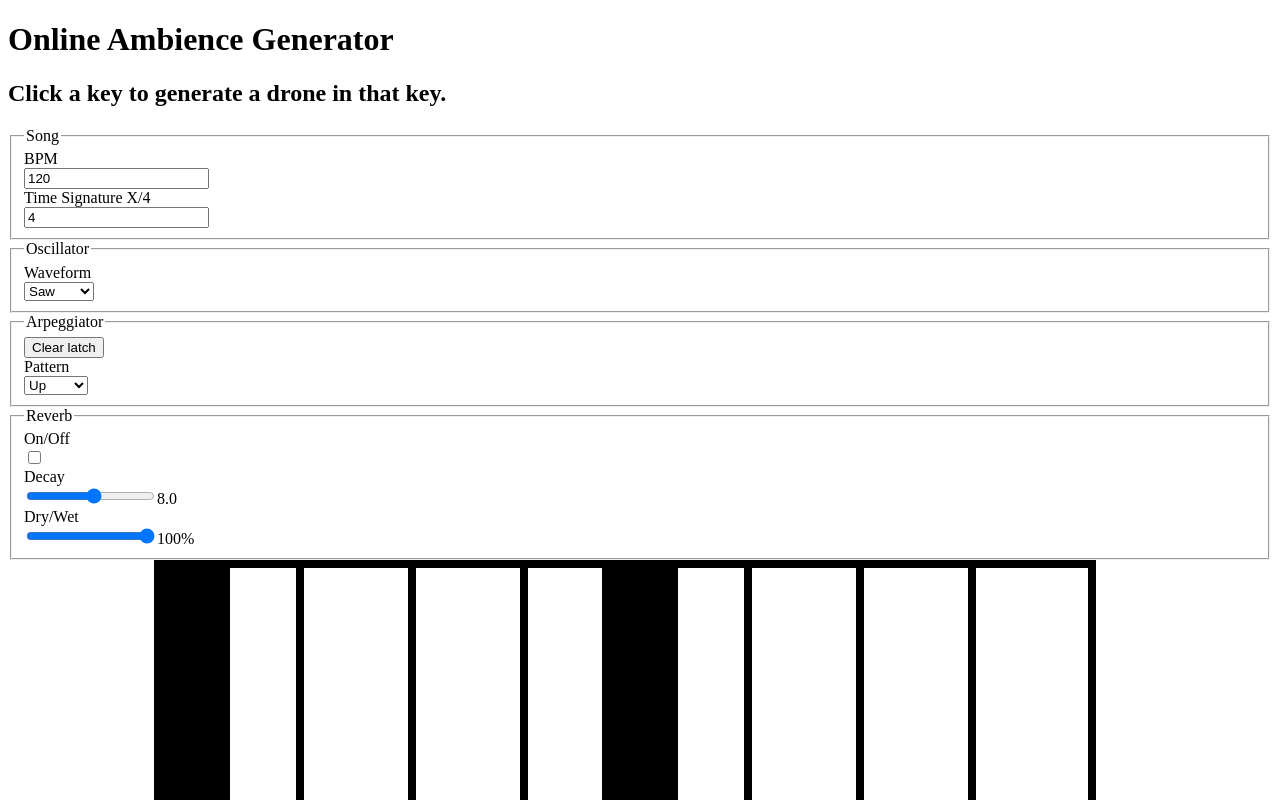
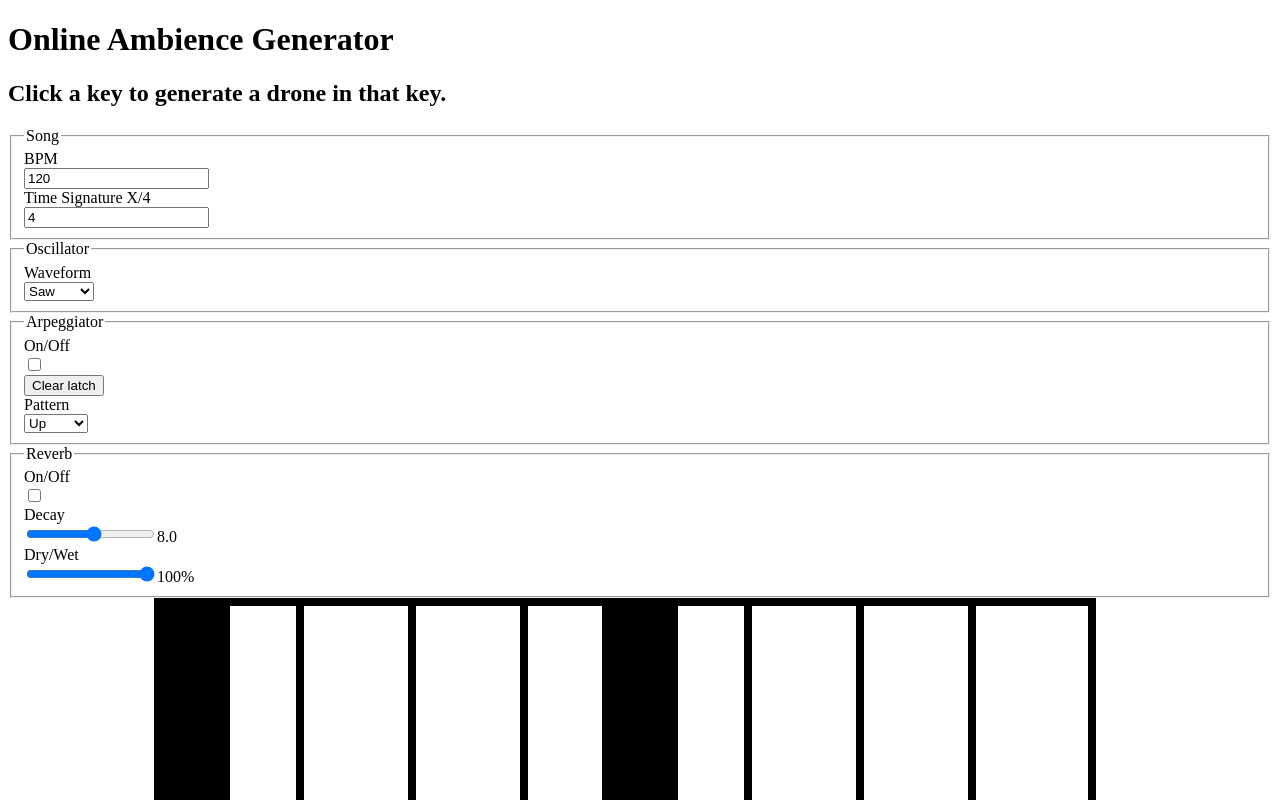
Before and after one commit to xow/ambience, a Next.js app: page / in a window 1280 px wide. Shown: the top 800 px of the page. Built offline with nearby package versions, Linux system fonts and the light colour scheme.

Commit message:
#24 Arp on/off

```diff
--- a/src/DAW/Presets.ts
+++ b/src/DAW/Presets.ts
@@ -30,6 +30,7 @@ export const presets: Record<string, IDawSettings> = {
     chord: { noteOffsets: [-12, -5, 0, 2, 4, 7, 12] }, // 1, 5, 1, 2, 3, 5, 1
     transpose: { semiTones: 12, shouldOutputDry: true },
     arpeggiator: {
+      isOn: true,
       noteDenominator: 8,
       gate: 1,
       style: 'up',
--- a/src/components/SynthControls.tsx
+++ b/src/components/SynthControls.tsx
@@ -58,6 +58,18 @@ function SynthControls({ controls }: IProps) {
         />
       </PluginControl>
       <PluginControl pluginName="Arpeggiator">
+        <div className="flex-grow min-w-min">
+          <Switch
+            label="On/Off"
+            value={dawSettings.arpeggiator.isOn}
+            onChange={value =>
+              setDawSettings({
+                ...dawSettings,
+                arpeggiator: { ...dawSettings.arpeggiator, isOn: value },
+              })
+            }
+          />
+        </div>
         <div className="flex-grow min-w-min">
           <Button onClick={() => controls.handleUnlatch()}>Clear latch</Button>
         </div>
--- a/src/index.ts
+++ b/src/index.ts
@@ -37,7 +37,7 @@ export interface IDawSettings {
   filter1: ICreateFilterParams;
   chord: IChordParams;
   transpose: ITransposeParams;
-  arpeggiator: IArpeggiatorUniqueParams;
+  arpeggiator: IArpeggiatorUniqueParams & { isOn: boolean };
 }
 
 export function initialise(params: IDawSettings) {
@@ -86,7 +86,11 @@ export function initialise(params: IDawSettings) {
       highpassFilter,
       ...(params.reverb.isOn ? [reverb] : []),
     ],
-    midiEffectsChain: [chord, arpeggiator, transpose],
+    midiEffectsChain: [
+      chord,
+      ...(params.arpeggiator.isOn ? [arpeggiator] : []),
+      transpose,
+    ],
     volume: 0.3,
     instrument,
   };
```
